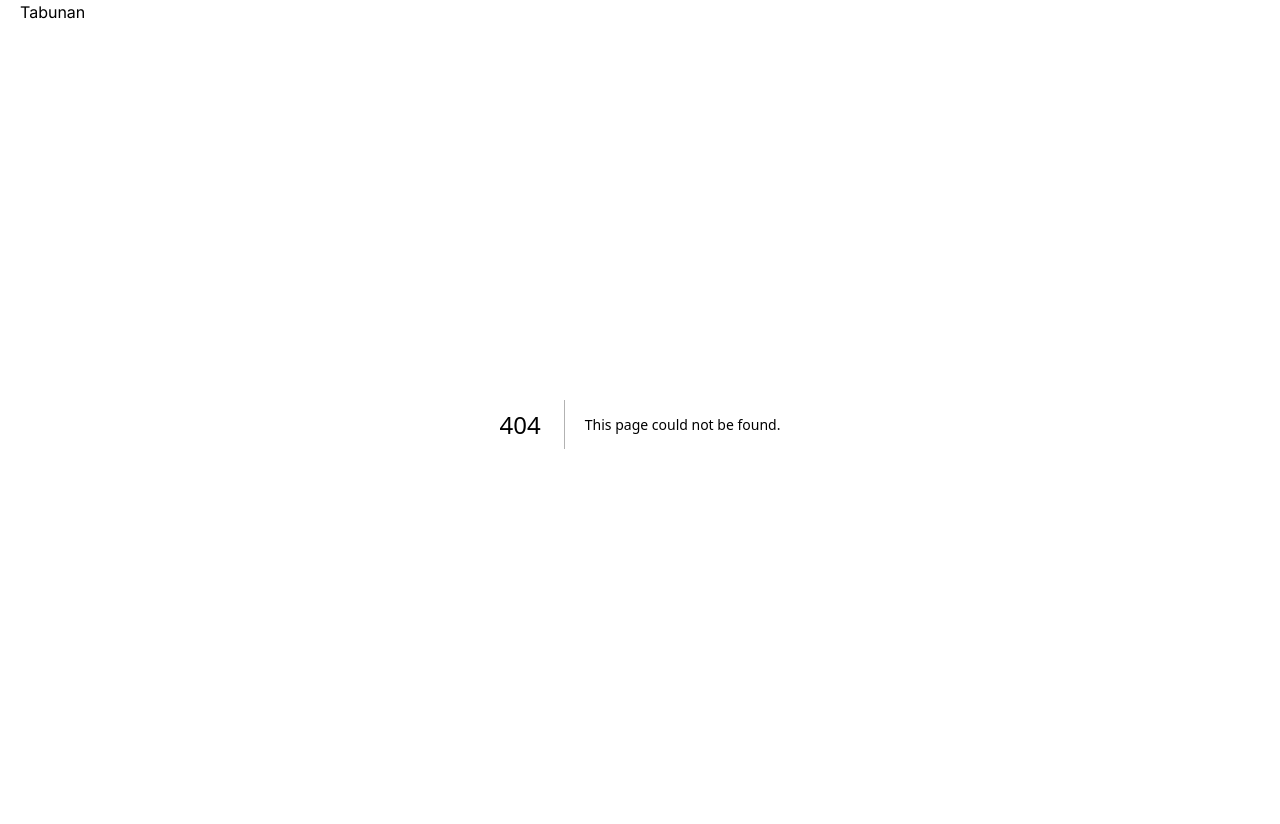
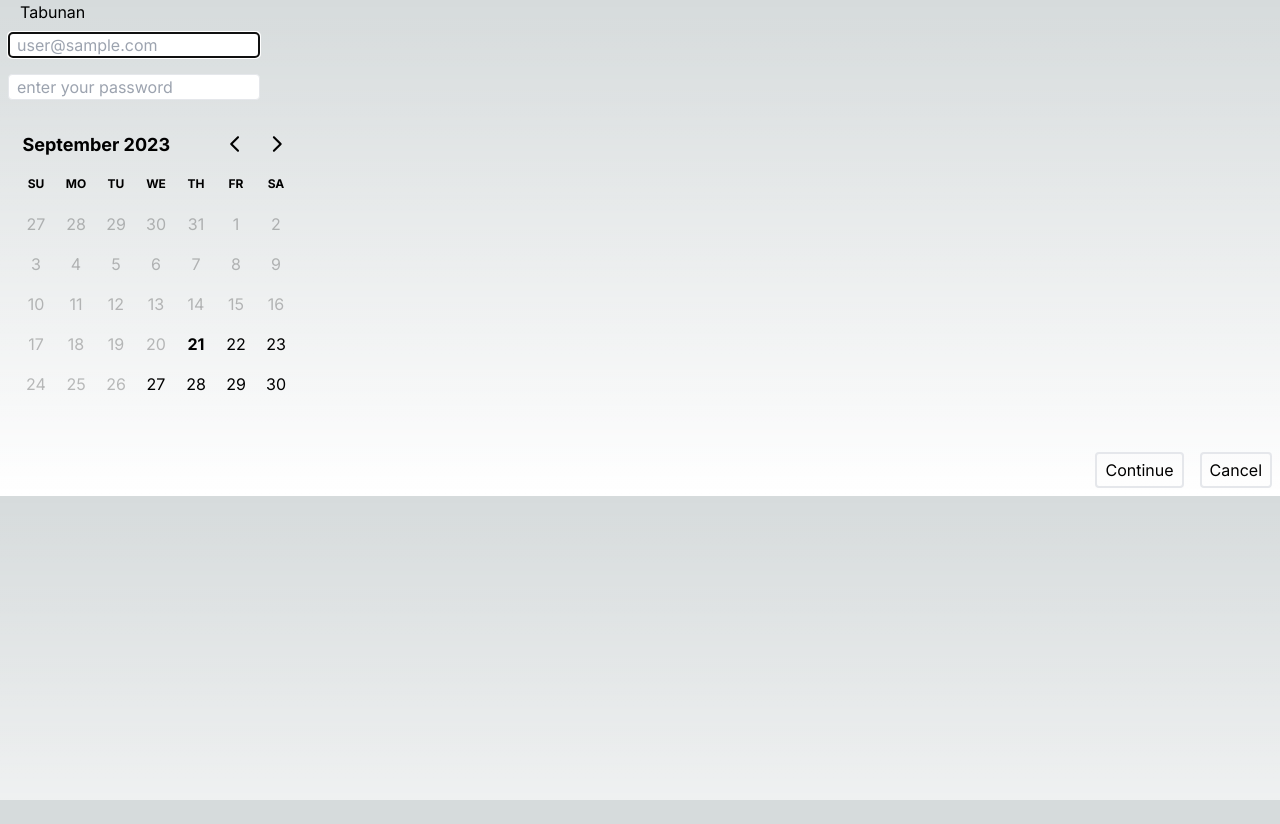
Before and after one commit to trabeast/tabunanjs, a Next.js app: page /booking/1 in a window 1280 px wide. Before the commit this address had no page. After the commit the page ends 800 px from the top, so only its background shows below. Built offline with nearby package versions, Linux system fonts and the light colour scheme.

Commit message:
Added react-day-picker to handle reservation date input from user. - Use routing instead to go to transition to BookingForm component.

```diff
--- a/package.json
+++ b/package.json
@@ -11,6 +11,7 @@
   "dependencies": {
     "autoprefixer": "10.4.16",
     "date-fns": "^2.30.0",
+    "date-fns-tz": "^2.0.0",
     "eslint": "8.49.0",
     "eslint-config-next": "13.5.2",
     "next": "13.5.2",
--- /dev/null
+++ b/src/app/booking/[id]/page.jsx
@@ -0,0 +1,5 @@
+import BookingForm from "@/components/BookingForm";
+
+export default function Booking() {
+  return <BookingForm></BookingForm>;
+}
--- a/src/components/BookingForm.jsx
+++ b/src/components/BookingForm.jsx
@@ -1,23 +1,79 @@
+"use client";
+
 import {DayPicker} from "react-day-picker";
 import Button from "./Button";
 import Input from "./Input";
-import {useRef, useState} from "react";
+import {useRef, useState, useReducer} from "react";
+import {useRouter} from "next/navigation";
+import {isDateRange, DateRange} from "react-day-picker";
+import {addDays} from "date-fns";
+import {isBefore, isAfter} from "date-fns";
+
+const today = new Date();
+const initDisabled = [
+  {before: today},
+  {from: addDays(today, 3), to: addDays(today, 5)},
+];
+
+/**
+ * @typedef BookingFormState
+ * @property {DateRange} selected
+ * @property {Matcher[]} disabled
+ *
+ * @type {BookingFormState | undefined}
+ */
+const initState = {
+  selected: undefined,
+  disabled: initDisabled,
+};
+
+/**
+ * @typedef Action
+ * @property {string} type
+ * @property {DateRange} payload
+ *
+ * @param {BookingFormState} state
+ * @param {Action} action
+ * @returns {BookingFormState}
+ */
+function reducer(state, action) {
+  if (action.type)
+    return {
+      ...state,
+      selected: action.payload,
+      disabled: !action.payload
+        ? initDisabled
+        : [
+            ...initDisabled,
+            ...disableDatesForInvalidRange(initDisabled, action.payload.from),
+          ],
+    };
+
+  return undefined;
+}
 
 /**
  * @typedef BookingFormProps
- * @property {React.ReactNode} children
  * @property {React.FormHTMLAttributes} props
- */
-
-/**
+ *
  * @param {BookingFormProps} props
  */
-export default function BookingForm({children, ...props}) {
-  const [selected, setSelected] = useState(undefined);
-  const disabledDays = [{before: new Date()}];
+export default function BookingForm(props) {
+  console.log("Render Booking Form");
 
+  const router = useRouter();
+
+  const [state, dispatch] = useReducer(reducer, initState);
   const emailRef = useRef(null);
   const passwordRef = useRef(null);
+
+  function handleSelect(range) {
+    dispatch({type: "SELECT", payload: range});
+  }
+
+  function handleCancel() {
+    router.back();
+  }
 
   return (
     <form
@@ -40,13 +96,56 @@ export default function BookingForm({children, ...props}) {
       <br />
       <DayPicker
         mode="range"
-        selected={selected}
-        onSelect={setSelected}
+        selected={state.selected}
+        onSelect={handleSelect}
         showOutsideDays
-        disabled={disabledDays}
+        disabled={state.disabled}
       ></DayPicker>
       <br />
-      <div>{children}</div>
+
+      <div className="float-right">
+        <Button>
+          <span>Continue</span>
+        </Button>
+        <Button onClick={handleCancel}>
+          <span>Cancel</span>
+        </Button>
+      </div>
     </form>
   );
 }
+
+/**
+ * Creates a list of dates that are invalid 'to'/'from' of selected range.
+ * Valid selected range only contains dates that are not disabled.
+ *
+ * @param {Matcher[]} disabled
+ * @param {Date} from
+ * @returns {Matcher[]}
+ */
+function disableDatesForInvalidRange(disabled, from) {
+  const otherDays = [];
+  let earliest = undefined;
+  let latest = undefined;
+
+  disabled.filter(isDateRange).forEach((range) => {
+    if (
+      range.from &&
+      range.from < from &&
+      (!latest || isAfter(range.from, latest))
+    )
+      latest = range.from;
+
+    if (
+      range.to &&
+      range.to > from &&
+      (!earliest || isBefore(range.to, earliest))
+    )
+      earliest = range.to;
+  });
+
+  if (latest) otherDays.push({before: latest});
+  if (earliest) otherDays.push({after: earliest});
+
+  return otherDays;
+}
--- a/src/components/BookingItem.jsx
+++ b/src/components/BookingItem.jsx
@@ -1,18 +1,24 @@
 "use client";
 
 import Button from "./Button";
-import BookingDialog from "./BookingDialog";
 import {BookingContext} from "@/contexts/BookingContext";
-import {useRef} from "react";
+import {useRouter} from "next/navigation";
 
 /**
- * @type {name: string, description: string}} BookingItemProps
+ * @typedef {Object} BookingItemProps
+ * @property {string} id
+ * @property {string} name
+ * @property {string} description
+ */
+
+/**
  * @param {BookingItemProps} props
  */
-export default function BookingItem({name, description}) {
-  const ref = useRef(null);
+export default function BookingItem({id, name, description}) {
+  const router = useRouter();
+
   function handleClick() {
-    ref.current?.showModal();
+    router.push(`/booking/${id}`);
   }
 
   return (
@@ -24,7 +30,6 @@ export default function BookingItem({name, description}) {
           <div>
             <Button onClick={handleClick}>Book</Button>
           </div>
-          <BookingDialog ref={ref}></BookingDialog>
         </article>
       </li>
     </BookingContext.Provider>
--- a/src/components/BookingItemList.jsx
+++ b/src/components/BookingItemList.jsx
@@ -19,7 +19,7 @@ export default function BookingItemList() {
     <ul>
       {items.map(({key, ...props}) => (
         <Fragment key={key}>
-          <BookingItem {...props}></BookingItem>
+          <BookingItem id={key} {...props}></BookingItem>
         </Fragment>
       ))}
     </ul>
--- a/src/components/Input.jsx
+++ b/src/components/Input.jsx
@@ -3,5 +3,7 @@
  * @param {InputProps} props
  */
 export default function Input(props) {
-  return <input className="border rounded bg-gray m-2 px-2" {...props} />;
+  return (
+    <input className="border text-black rounded bg-gray m-2 px-2" {...props} />
+  );
 }
```
Also changed, not shown: 1 other file (tests, documents, lock files or other folders).
